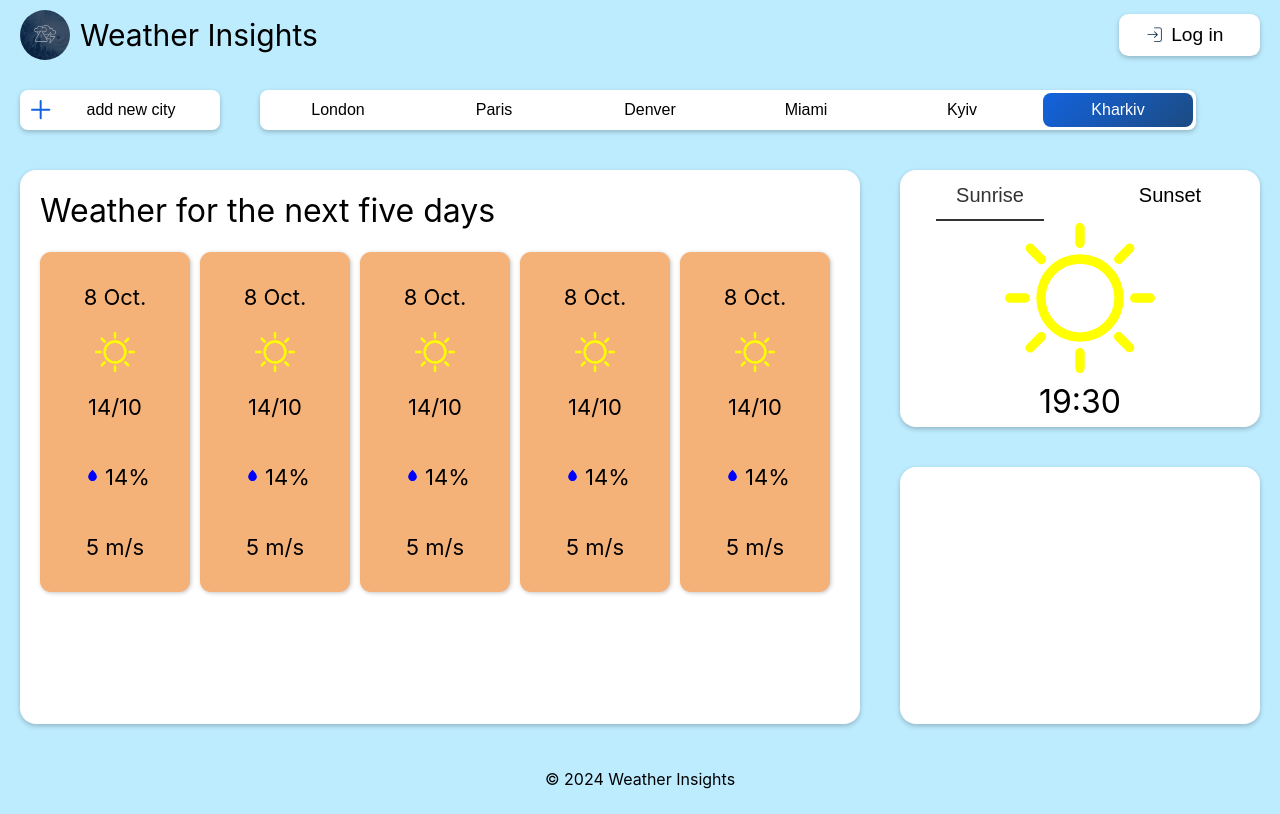
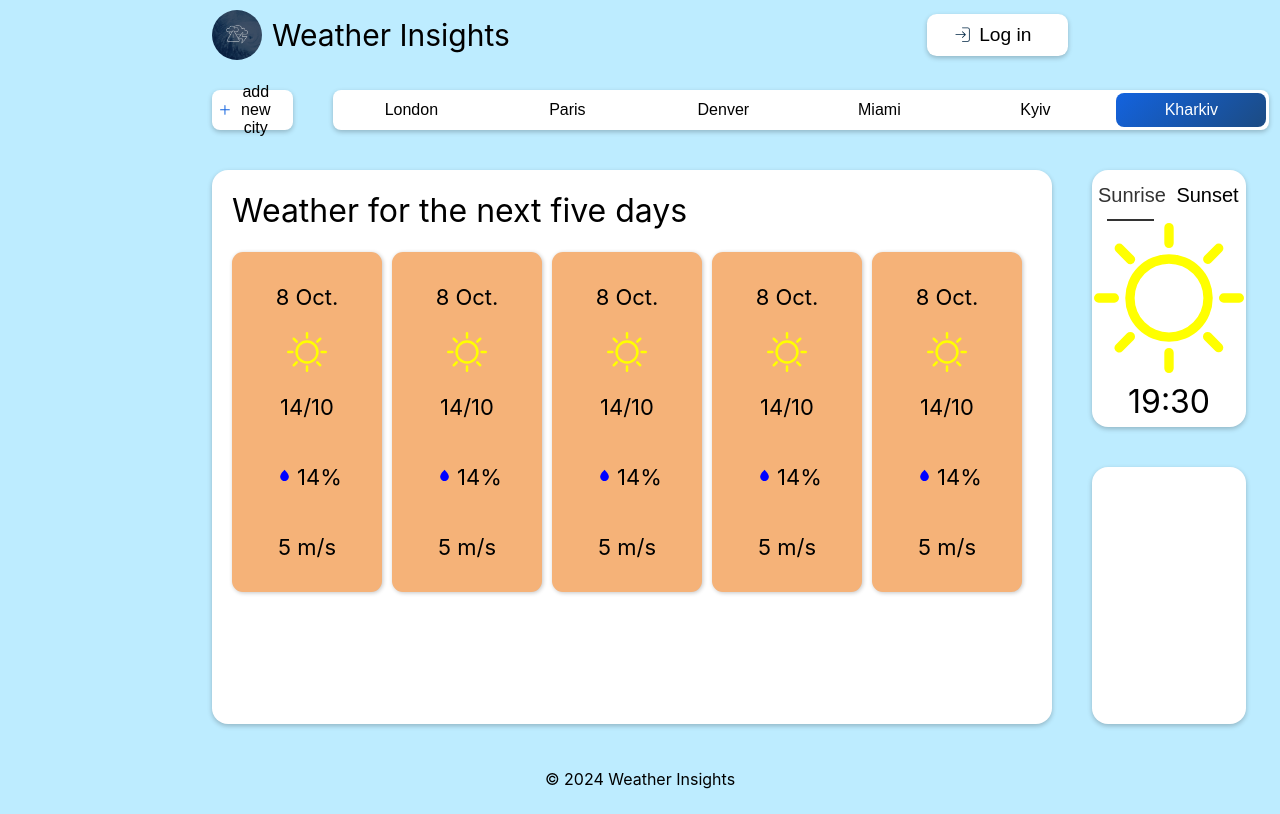
Before and after one commit to data-opser/weather-insights, a React (Create React App) app in the folder frontend/: page / in a window 1280 px wide. Built offline with nearby package versions, Linux system fonts and the light colour scheme.

Commit message:
main page width scaled to 0.7

```diff
--- a/frontend/src/styles/Header.css
+++ b/frontend/src/styles/Header.css
@@ -2,7 +2,8 @@
   display: flex;
   align-items: center;
   justify-content: space-between;
-  padding: 10px;
+  width: 70%;
+  justify-self: center;
 }
 
 .header p {
@@ -12,6 +13,7 @@
 .block-with-logo {
   display: flex;
   align-items: center;
+  margin: 10px;
 }
 
 .logo {
@@ -34,7 +36,7 @@
   justify-content: left;
   transition: background-color 0.3s, color 0.3s;
   box-shadow: 0 2px 5px rgba(0, 0, 0, 0.231);
-  margin: 10px;
+  margin: 20px;
 }
 
 .login-button:hover {
--- a/frontend/src/styles/Mainpage.css
+++ b/frontend/src/styles/Mainpage.css
@@ -2,6 +2,8 @@
     display: grid;
     grid-template-rows: 80px 1fr 1fr;
     grid-template-columns: 2fr 1fr;
+    width: 70%;
+    justify-self: center;
 }
 
 .cities {
```
